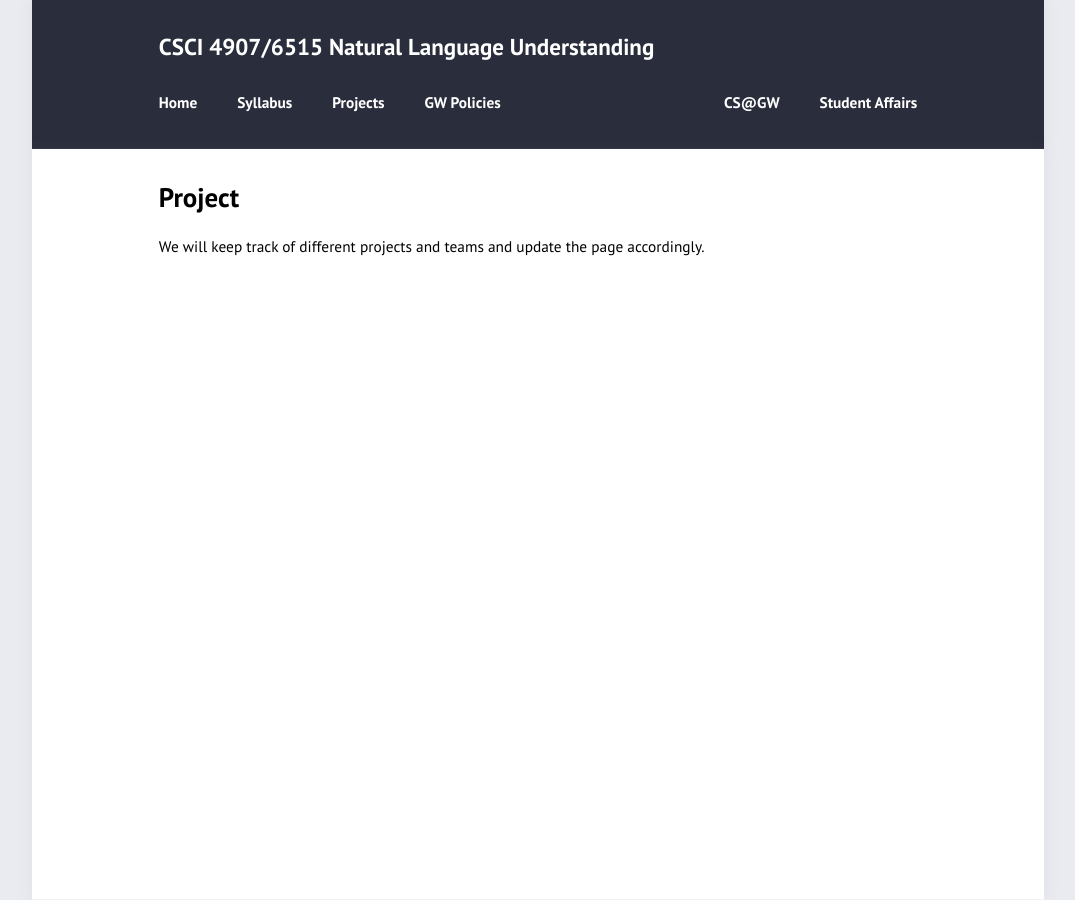
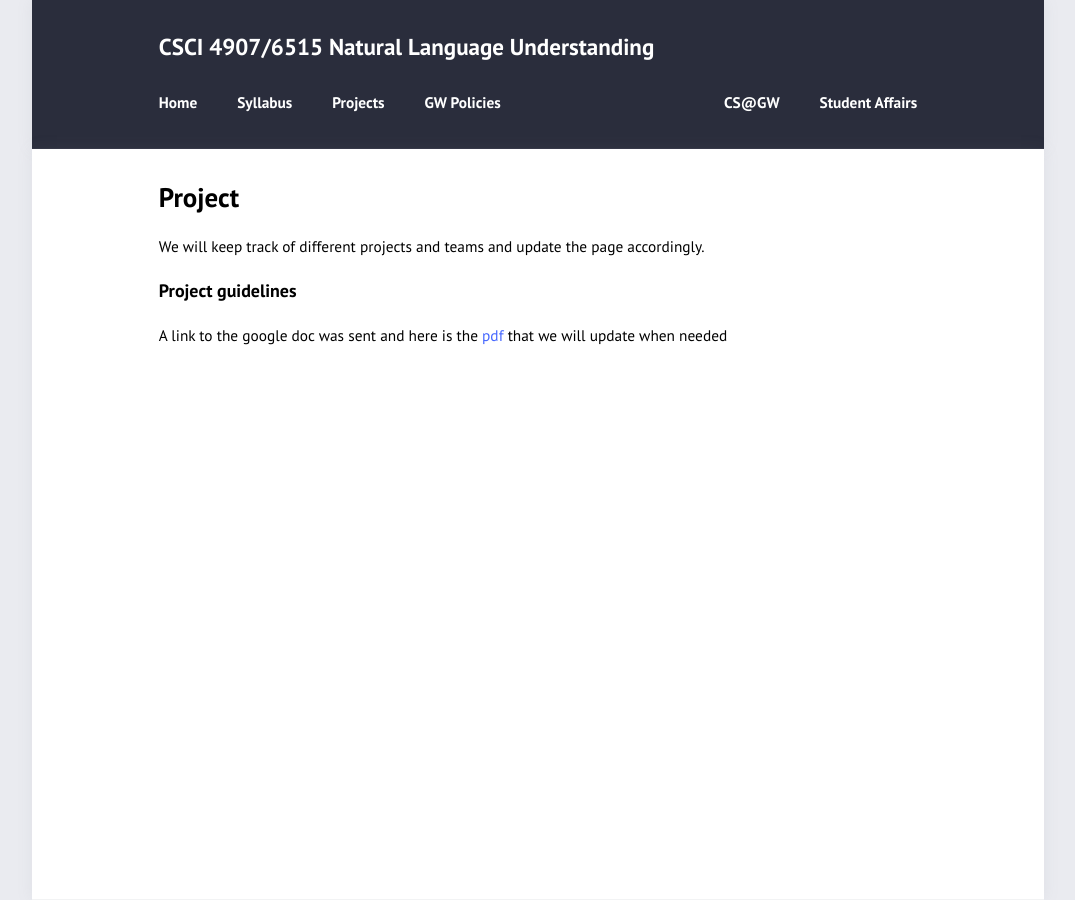
Before and after one commit to azirikly/nlu-gw26, a Jekyll site: the page built from projects.md, in a window 1280 px wide. Shown: the whole page, without its empty margins (102-1177 px from the left). Built offline with Jekyll 4.4.1, drawn with Linux system fonts in a browser that asks for light colours.

Commit message:
Add project guidelines section to projects.md
Added project guidelines section with a link to the PDF.

```diff
--- a/projects.md
+++ b/projects.md
@@ -4,3 +4,7 @@ layout: page
 ---
 
 We will keep track of different projects and teams and update the page accordingly.
+
+
+### Project guidelines
+A link to the google doc was sent and here is the [pdf](slides/Project guidelines.pdf) that we will update when needed
```
